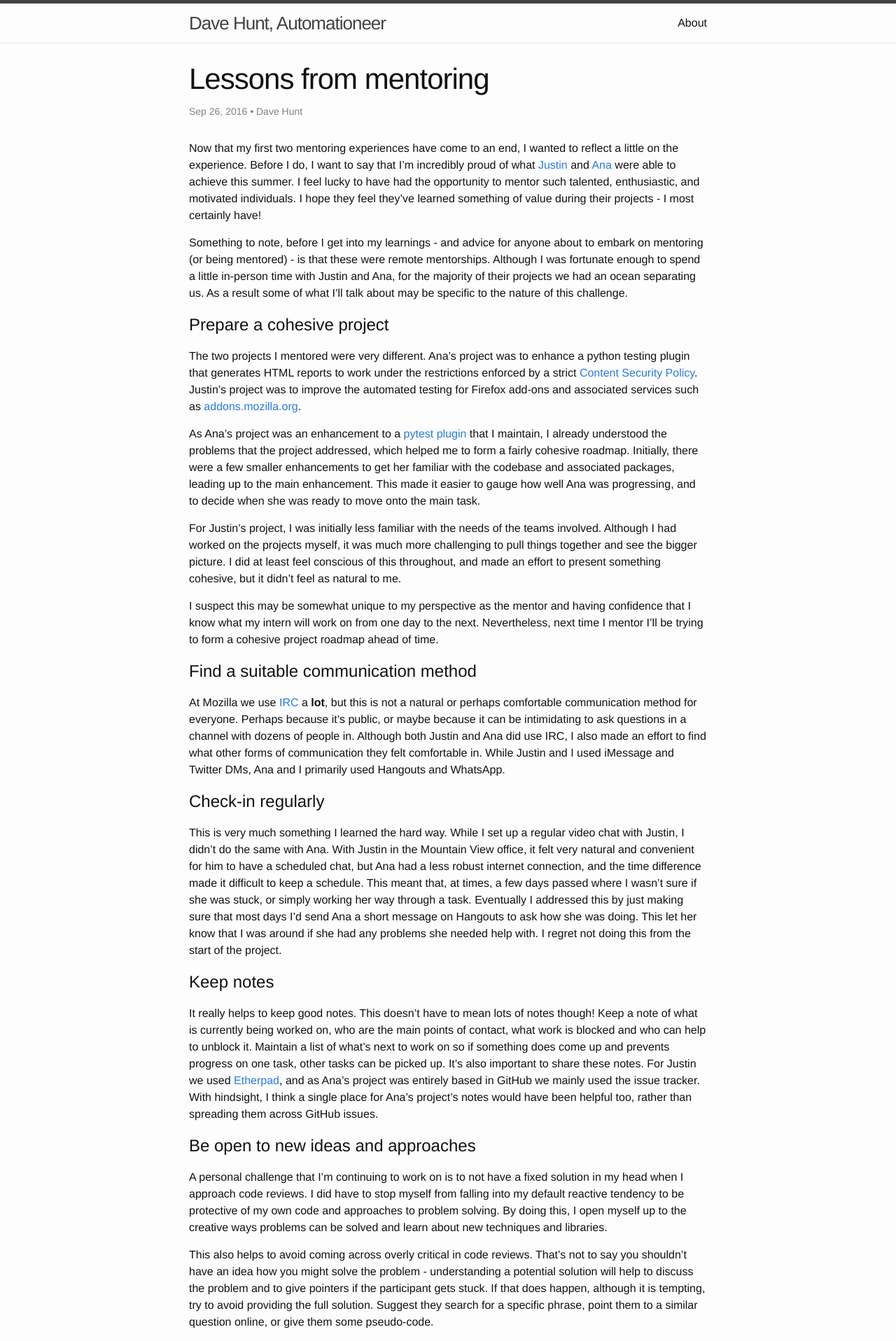
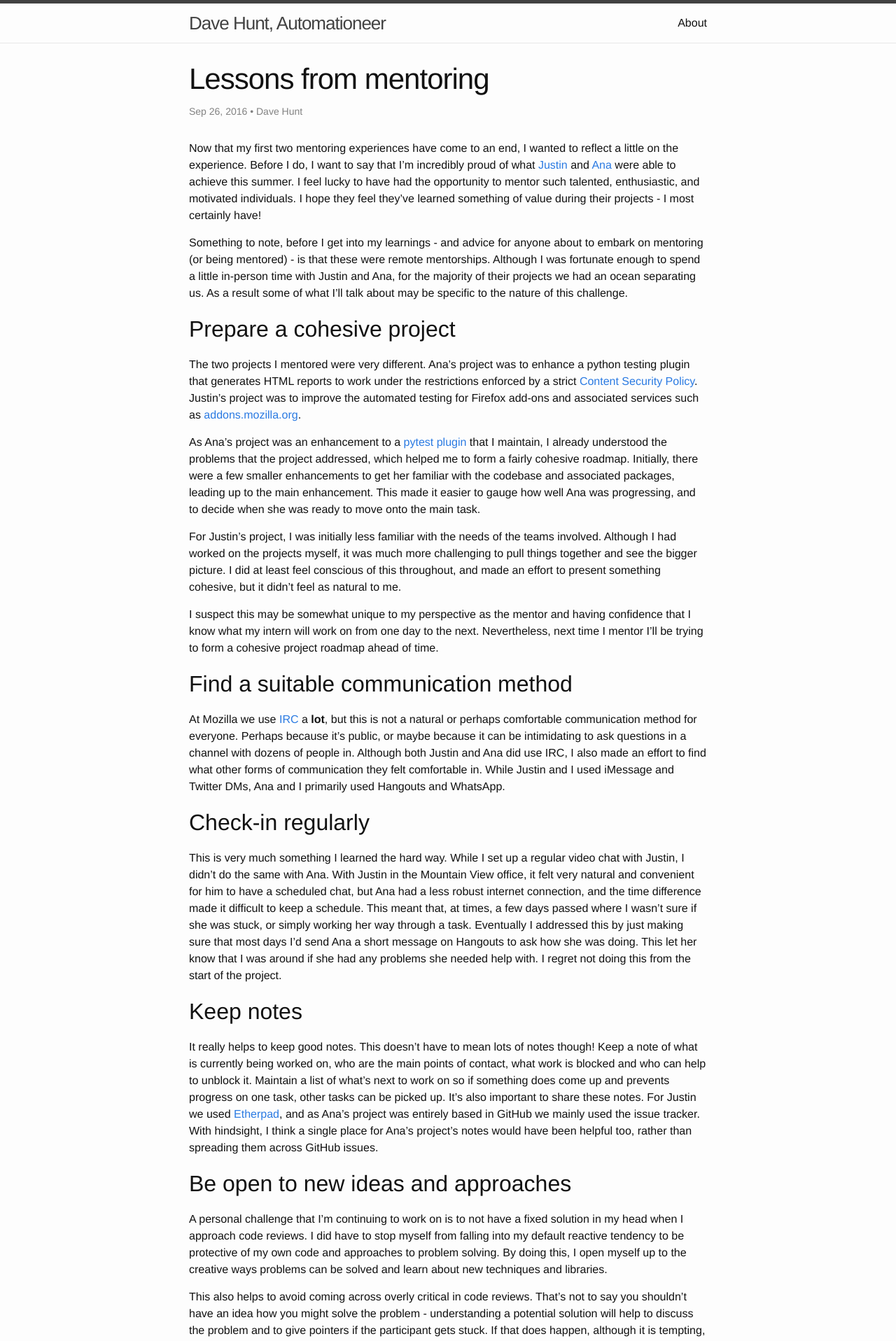
Before and after one commit to davehunt/davehunt.co.uk, a Jekyll site: the page built from _posts/2016-09-26-lessons-from-mentoring.md, in a window 1280 px wide. Shown: the top 1916 px of the page at 70% size. Built offline with Jekyll 4.4.1, drawn with Linux system fonts in a browser that asks for light colours; comment, search, counter and statistics services are not loaded.

```diff
--- a/_posts/2016-09-26-lessons-from-mentoring.md
+++ b/_posts/2016-09-26-lessons-from-mentoring.md
@@ -23,7 +23,7 @@ with Justin and Ana, for the majority of their projects we had an ocean
 separating us. As a result some of what I'll talk about may be specific to the
 nature of this challenge.
 
-# Prepare a cohesive project
+## Prepare a cohesive project
 
 The two projects I mentored were very different. Ana's project was to enhance
 a python testing plugin that generates HTML reports to work under the
@@ -49,7 +49,7 @@ confidence that I know what my intern will work on from one day to the next.
 Nevertheless, next time I mentor I'll be trying to form a cohesive project
 roadmap ahead of time.
 
-# Find a suitable communication method
+## Find a suitable communication method
 
 At Mozilla we use [IRC] a **lot**, but this is not a natural or perhaps
 comfortable communication method for everyone. Perhaps because it's public, or
@@ -59,7 +59,7 @@ find what other forms of communication they felt comfortable in. While Justin
 and I used iMessage and Twitter DMs, Ana and I primarily used Hangouts and
 WhatsApp.
 
-# Check-in regularly
+## Check-in regularly
 
 This is very much something I learned the hard way. While I set up a regular
 video chat with Justin, I didn't do the same with Ana. With Justin in the
@@ -72,7 +72,7 @@ I'd send Ana a short message on Hangouts to ask how she was doing. This let her
 know that I was around if she had any problems she needed help with. I regret
 not doing this from the start of the project.
 
-# Keep notes
+## Keep notes
 
 It really helps to keep good notes. This doesn't have to mean lots of notes
 though! Keep a note of what is currently being worked on, who are the main
@@ -84,7 +84,7 @@ entirely based in GitHub we mainly used the issue tracker. With hindsight, I
 think a single place for Ana's project's notes would have been helpful too,
 rather than spreading them across GitHub issues.
 
-# Be open to new ideas and approaches
+## Be open to new ideas and approaches
 
 A personal challenge that I'm continuing to work on is to not have a fixed
 solution in my head when I approach code reviews. I did have to stop myself from
@@ -100,7 +100,7 @@ tempting, try to avoid providing the full solution. Suggest they search for a
 specific phrase, point them to a similar question online, or give them some
 pseudo-code.
 
-# Ask questions
+## Ask questions
 
 Obvious questions would be checking in for status, but don't stop at that.
 Perhaps ask them to explain why they took a particular approach, or ask what
@@ -110,7 +110,7 @@ getting to know about Justin's entrepreneurial ventures, his favourite football
 (soccer) team, and musical talents. I loved learning about Brazil from Ana, and
 about her travels to Paris and Turin.
 
-# Give feedback
+## Give feedback
 
 This one is harder than it sounds: it's easy to say "you're doing great"
 (especially if it's true), but it's not useful feedback. I need to continue
```
Also changed, not shown: _posts/2016-12-08-my-thoughts-on-jenkins-pipelines.md (+5 -6 lines).
